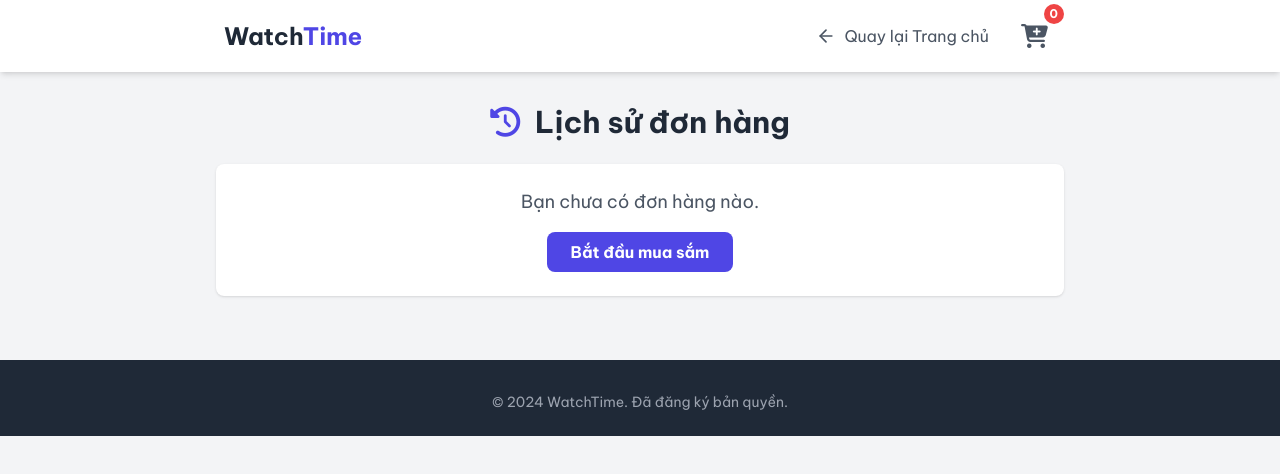
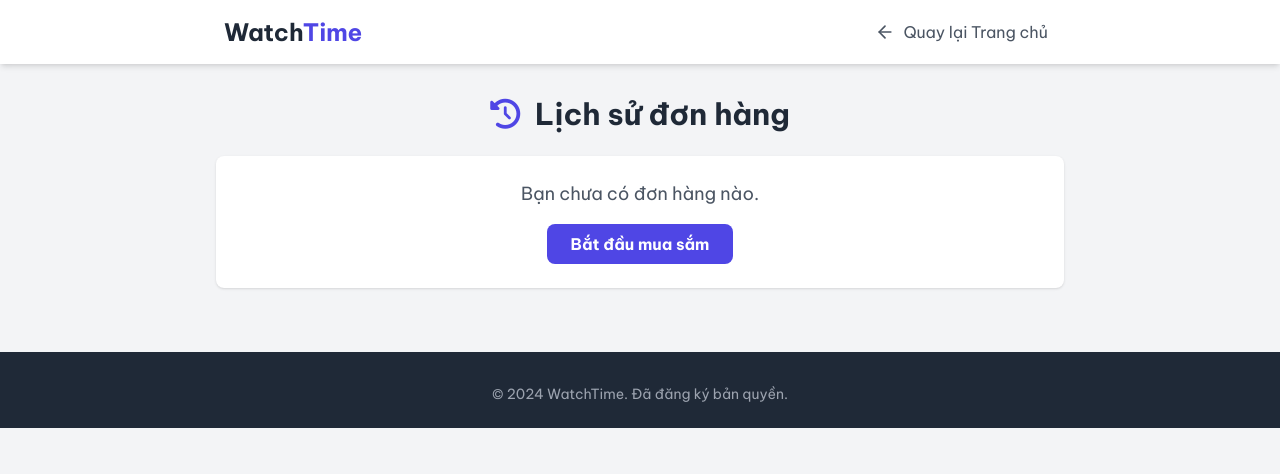
Before and after one commit to Call-me-Ren/Web-development-project, a plain HTML site: page C06/lichsu.html in a window 1280 px wide. Drawn offline with nearby package versions, Linux system fonts and the light colour scheme; sample sign-in values are in the browser's storage.

Commit message:
bỏ icon giỏ hàng

```diff
--- a/C06/lichsu.html
+++ b/C06/lichsu.html
@@ -89,10 +89,6 @@
                     <span class="ml-2 back-text">Quay lại Trang chủ</span>
                 </a>
 
-                <a href="ThanhToan.html" class="relative text-gray-600 hover:text-indigo-600 icon-hitarea cart-button" aria-label="Giỏ hàng">
-                    <i class="fa-solid fa-cart-plus text-2xl"></i>
-                    <span id="cart-count" class="absolute -top-2 -right-2 bg-red-500 text-white text-xs font-bold px-1.5 py-0.5 rounded-full">0</span>
-                </a>
             </div>
         </nav>
     </header>
```
